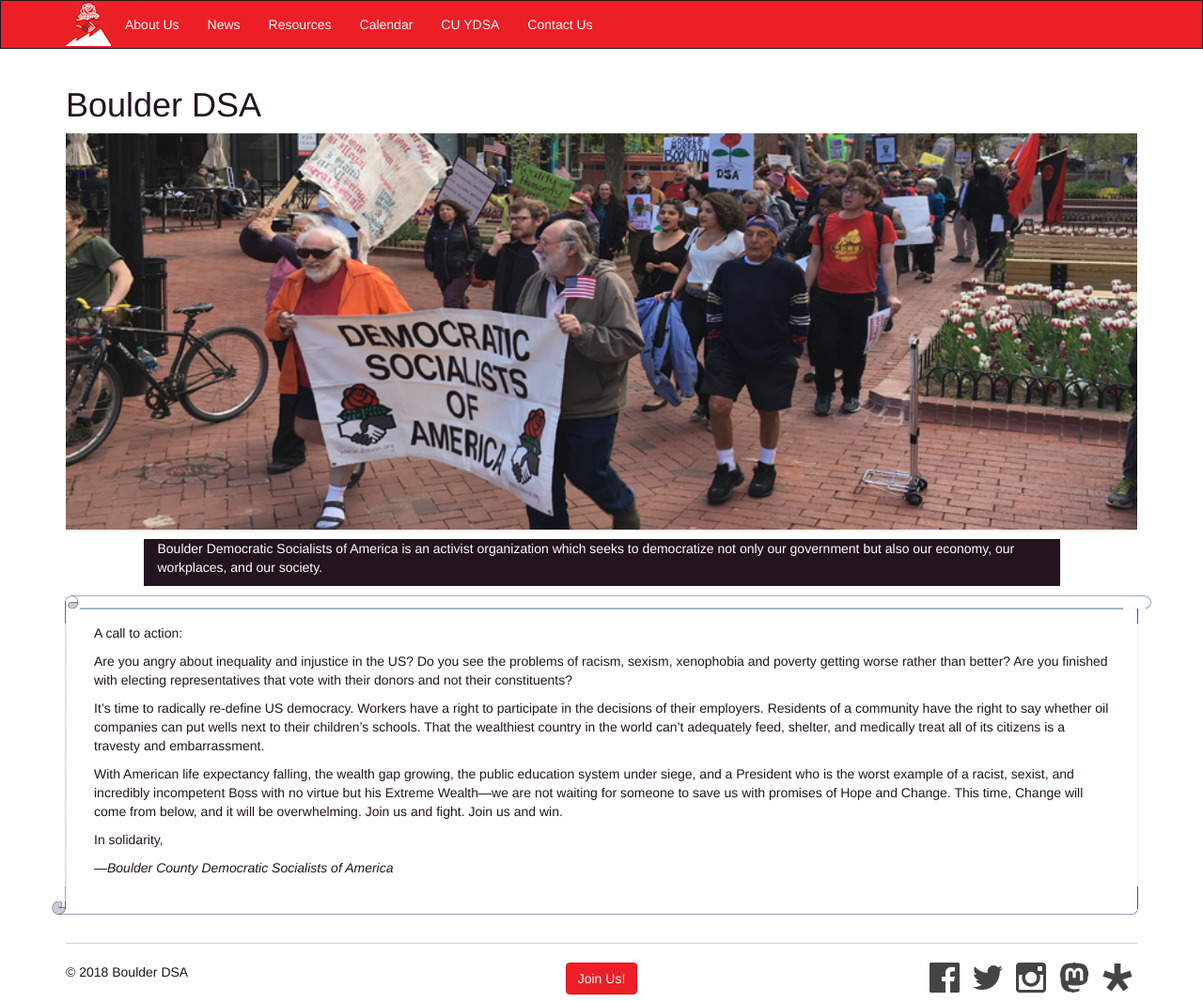
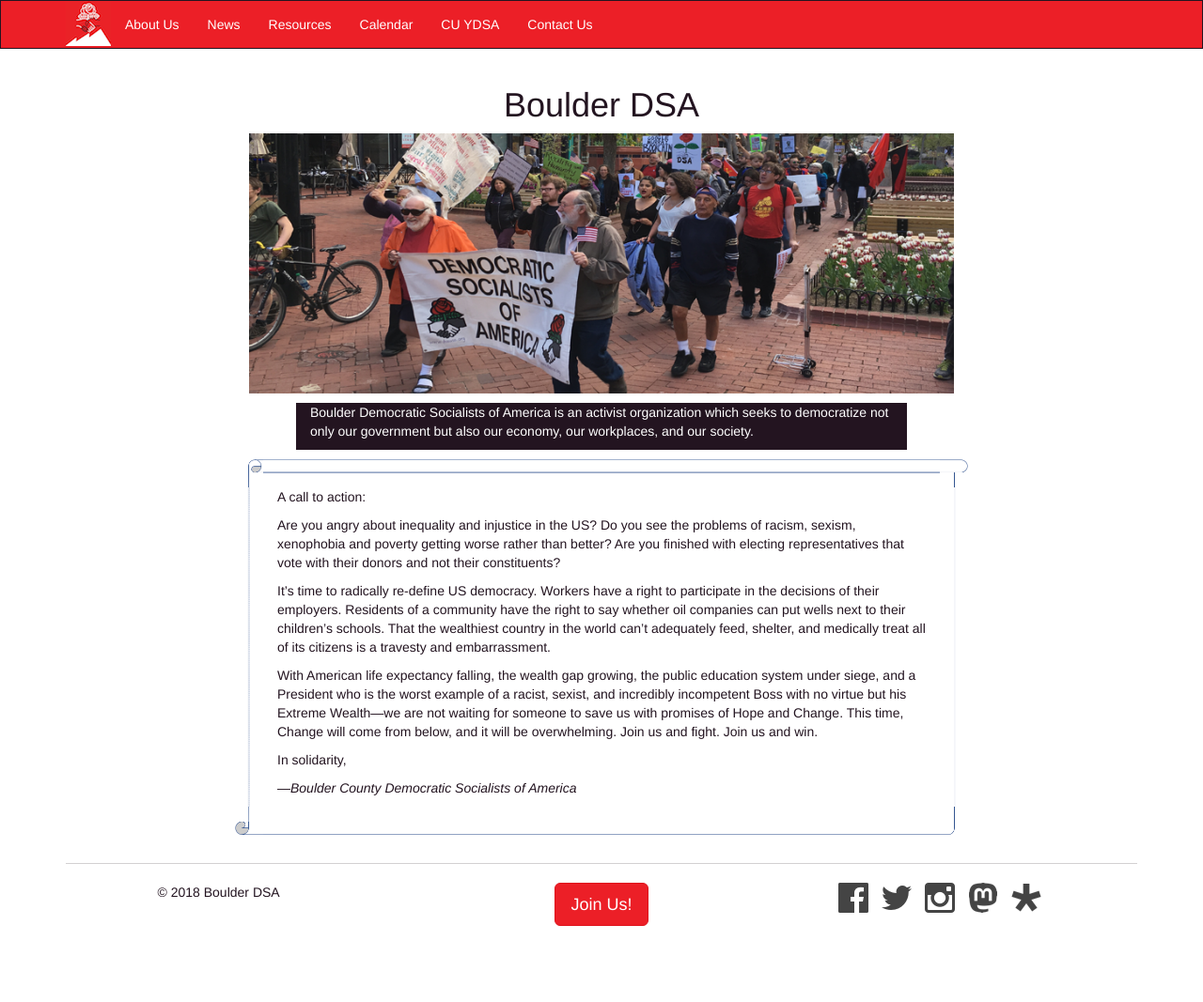
Before and after one commit to boulderdsa/boulderdsa.github.io, a Jekyll site: the page built from index.md, in a window 1280 px wide. Shown: the whole page at 94% size. Built offline with Jekyll 4.4.1, drawn with Linux system fonts in a browser that asks for light colours; after the commit the page ends 996 px from its top, so only the background shows below that.

Commit message:
Centering things.

```diff
--- a/_layouts/base.html
+++ b/_layouts/base.html
@@ -68,8 +68,8 @@ apple-touch-icon-sizes: [57, 72, 76, 114, 120, 144, 152, 180]
 <div class="container"> <!-- main content -->
 
 <div class="row">
-  <div class="col-md-12">
-    <h1>{{ page.title }}</h1>
+  <div class="col-md-10 col-md-offset-1 col-lg-8 col-lg-offset-2">
+    <h1 class=text-center>{{ page.title }}</h1>
     {{ content }}
   </div>
 </div>
@@ -77,8 +77,8 @@ apple-touch-icon-sizes: [57, 72, 76, 114, 120, 144, 152, 180]
 <hr>
 <footer class="footer">
   <div class="row">
-  <div class="col-md-4">&copy; 2018 Boulder DSA</div>
-  <div class="col-md-4 text-center"><a href="/contact/"><button class="btn btn-primary btn-sx">Join Us!</button></a></div>
+  <div class="col-md-4 col-lg-offset-1">&copy; 2018 Boulder DSA</div>
+  <div class="col-md-4 col-lg-2 text-center"><a href="/contact/"><button class="btn btn-primary btn-lg">Join Us!</button></a></div>
   <div class="col-md-4 text-right"><ul class="list-inline">
   {% for site in site.socialmedia %}
   <li><a href="{{ site.url }}">
@@ -88,6 +88,7 @@ apple-touch-icon-sizes: [57, 72, 76, 114, 120, 144, 152, 180]
   </ul></div>
   </div>
 </footer>
+<p />
 
 </div> <!-- end main content -->
 
```
